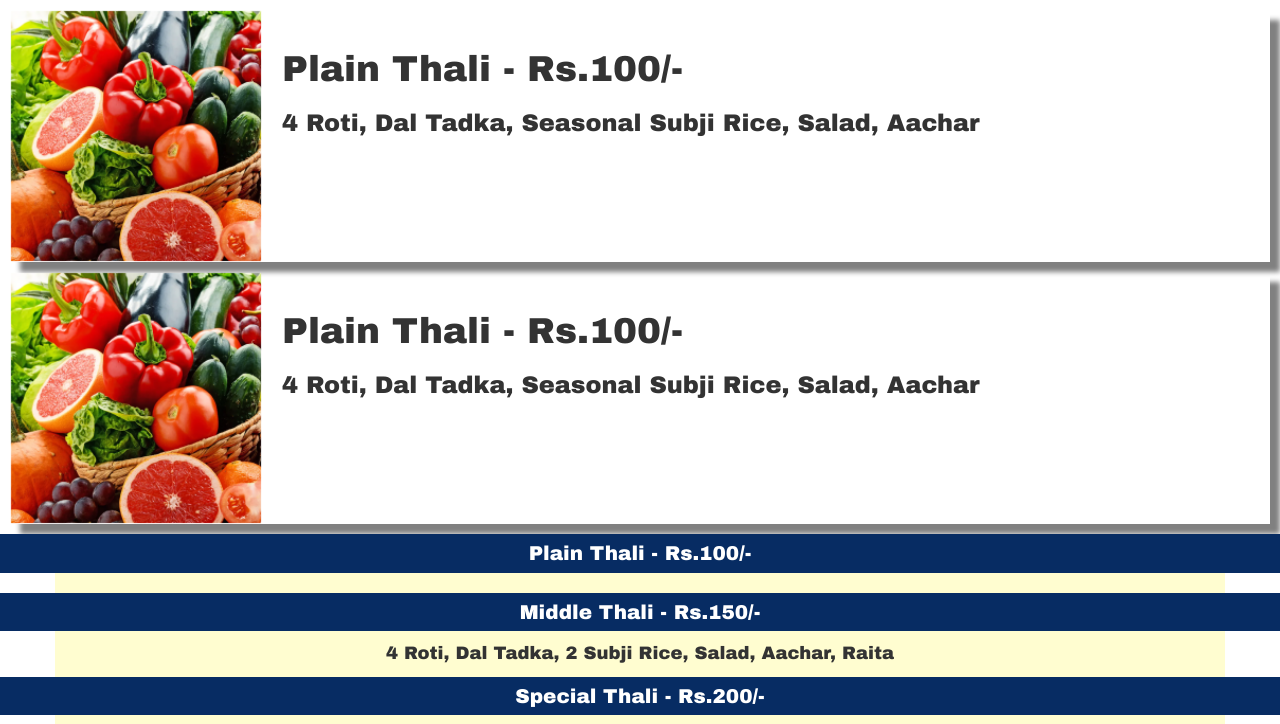
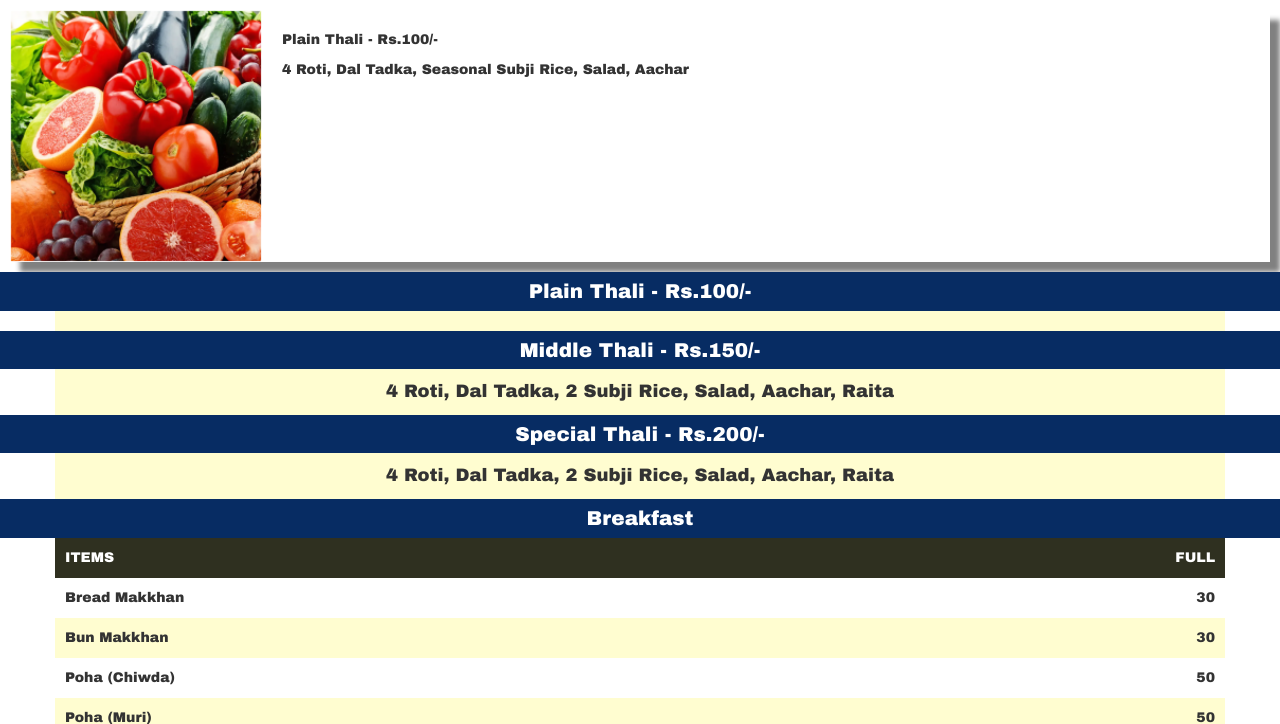
Before and after one commit to vmakertech/qrmenu, a plain HTML site: page index.html in a window 1280 px wide. Shown: the part 618-1342 px from the top of the page. Drawn offline with nearby package versions, Linux system fonts and the light colour scheme.

Commit message:
Add files via upload

```diff
--- a/index.html
+++ b/index.html
@@ -229,26 +229,13 @@ a
       </div>
       <div class="column80">
         <div style="padding: 20px;">
-          <h1>Plain Thali - Rs.100/-</h1>
-            <h3>4 Roti, Dal Tadka, Seasonal Subji Rice, Salad, Aachar</h3>
+          <p><b>Plain Thali - Rs.100/-</b></p>
+            <p>4 Roti, Dal Tadka, Seasonal Subji Rice, Salad, Aachar</p>
         </div>
       </div>
   </div>
  </div>
 
-  <div class="container-fluid boxshadow">
-  <div class="row">
-      <div class="column20">
-          <img src="f1.png" style="width:100%;">
-      </div>
-      <div class="column80">
-        <div style="padding: 20px;">
-          <h1>Plain Thali - Rs.100/-</h1>
-            <h3>4 Roti, Dal Tadka, Seasonal Subji Rice, Salad, Aachar</h3>
-        </div>
-      </div>
-  </div>
- </div>
  <!--items--->
 
 
```
